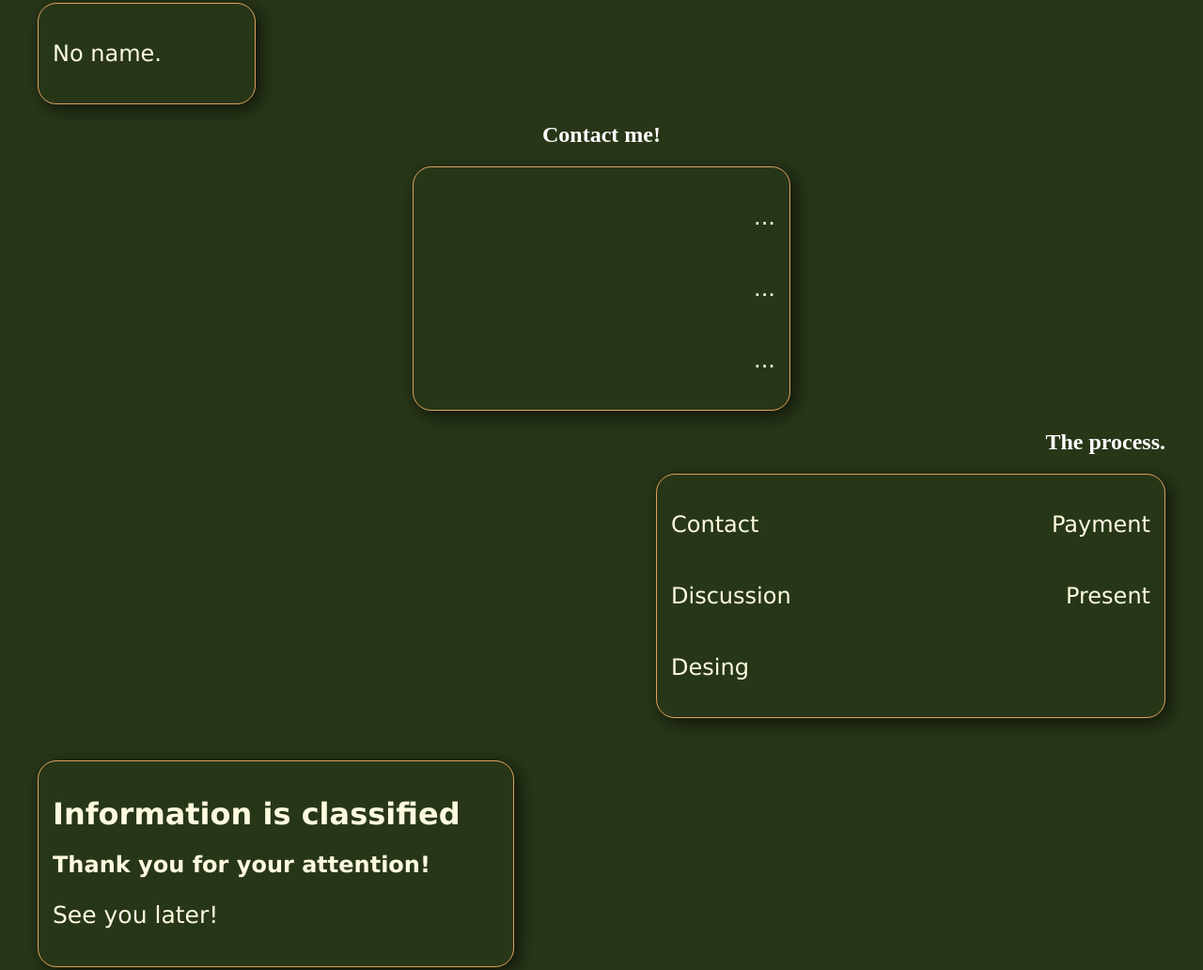
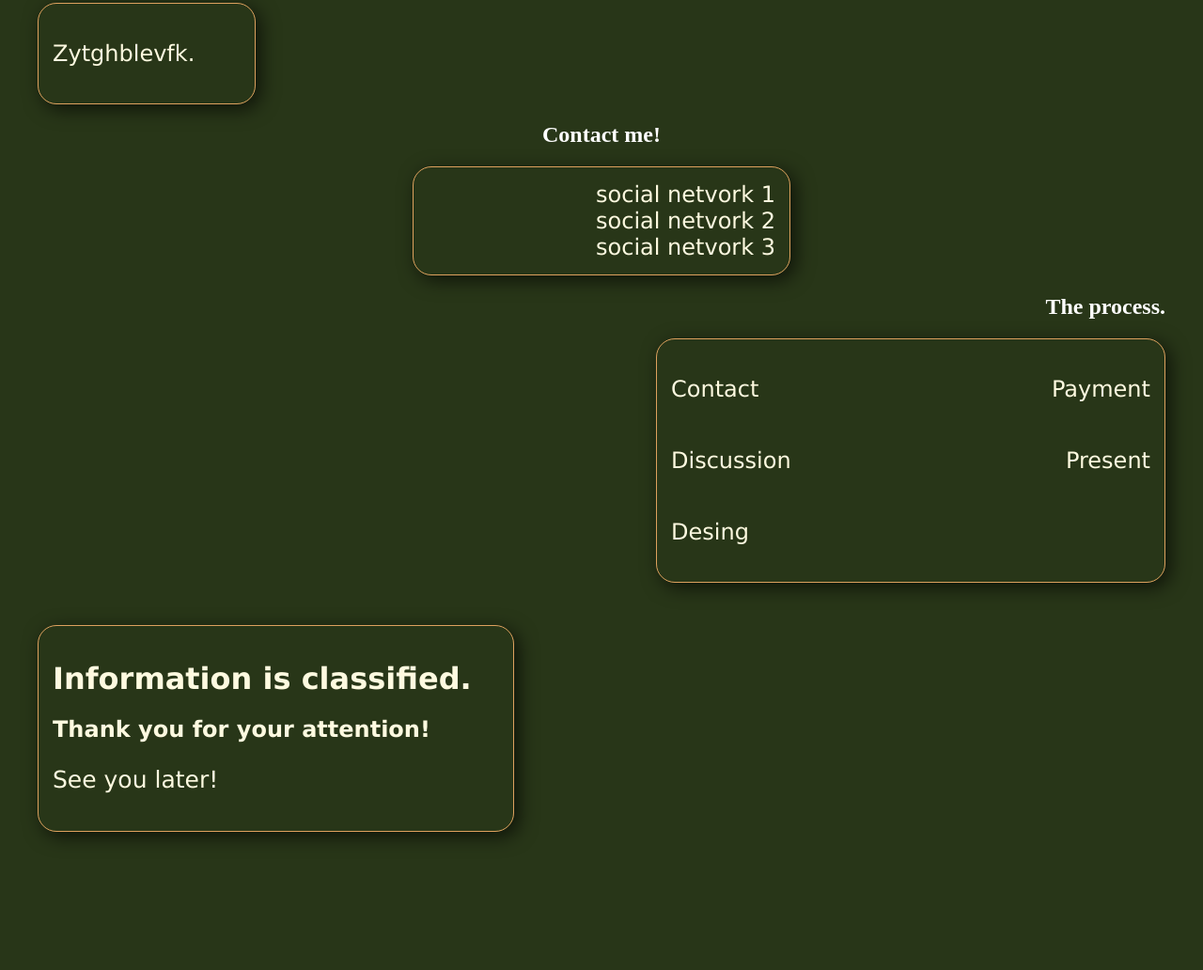
Before and after one commit to Bychihinv/AaA, a plain HTML site: page index.html in a window 1280 px wide. Shown: the part 631-1663 px from the top of the page at 94% size. After the commit the page ends 1551 px from the top, so only its background shows below. Drawn offline with Linux system fonts and the light colour scheme.

Commit message:
Add files via upload

```diff
--- a/index.html
+++ b/index.html
@@ -20,7 +20,7 @@
             </div>
             <h2>Web-designer.</h2>
             <div class="grene">
-                <p>No name.</p>
+                <p>Zytghblevfk.</p>
             </div>
         </div>
         </div>
@@ -28,9 +28,9 @@
             <div class="contact">
                 <H2>Contact me!</H2>
                 <div class="grene1">
-                    <p>...</p>
-                    <p>...</p>
-                    <p>...</p>
+                    <a href="https://youtu.be/dQw4w9WgXcQ">social netvork 1</a>
+                   <a href="https://youtu.be/dQw4w9WgXcQ">social netvork 2</a>
+                   <a href="https://youtu.be/dQw4w9WgXcQ">social netvork 3</a>
                 </div>
             </div>
         </div>
@@ -52,7 +52,7 @@
 
             <div class="infook wow bounceInUp">
                 <div class="greno">
-                    <h1>Information is classified</h1>
+                    <h1>Information is classified.</h1>
         </info>
         <div class="gren-finals">
             <h2>Thank you for your attention!</h2>
--- a/style.css
+++ b/style.css
@@ -82,10 +82,7 @@ body {
   box-shadow: 5px 5px 20px 0px #000000a6;
 }
 .grene1 {
-  color: #FEFAE0;
-  font-size: x-large;
-  font-weight: lighter;
-  font-family: Lucida Sans Unicode, Times New Roman, Sans Serif;
+
   border: 1px solid #DDA15E;
   border-radius: 20px;
   padding: 15px;
@@ -94,6 +91,13 @@ body {
   flex-direction: column;
   align-items: flex-end;
   box-shadow: 5px 5px 20px 0px #000000a6;
+}
+.grene1 a{
+  color: #FEFAE0;
+  font-size: x-large;
+  font-weight: lighter;
+  font-family: Lucida Sans Unicode, Times New Roman, Sans Serif;
+  text-decoration: none;
 }
 .greni {
   color: #FEFAE0;
```
